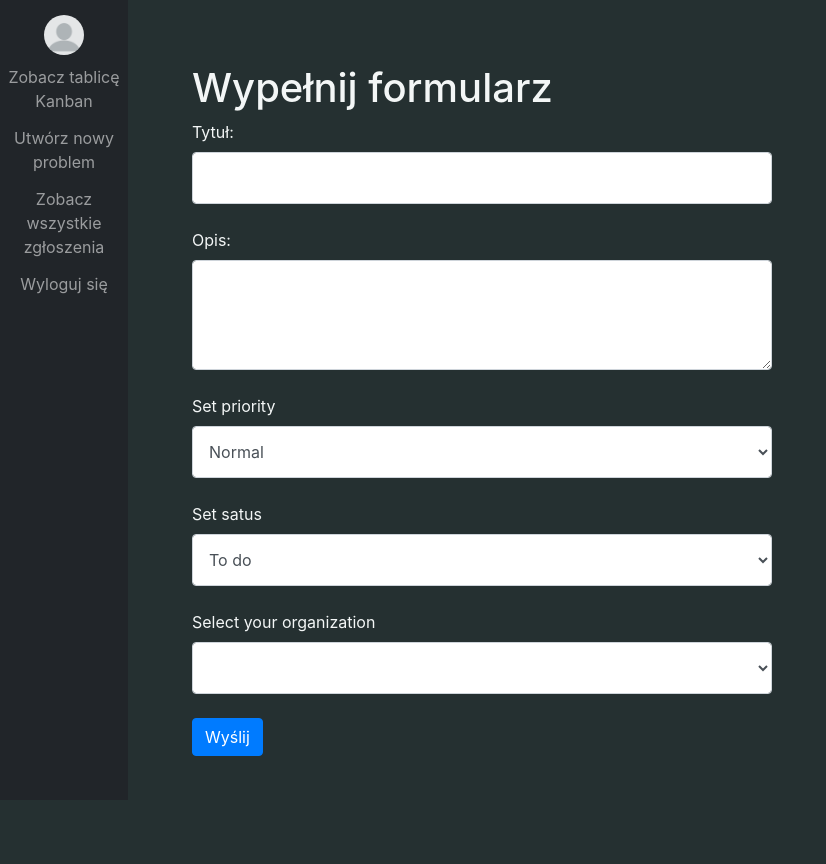
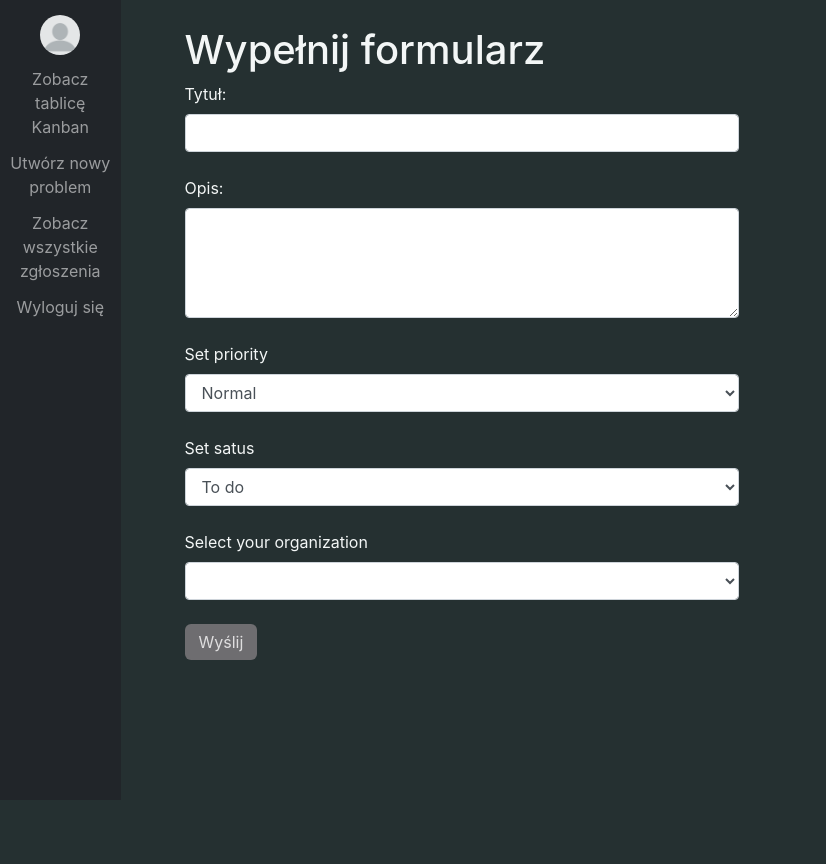
Before and after one commit to AdamJaworski/wwwijs, a Flask app: template templates/create_new_issue.html in a window 1280 px wide. Shown: the whole page, without its empty margins (0-826 px from the left). After the commit the page ends 660 px from the top, so only its background shows below. Run offline with Flask 3, Linux system fonts and the light colour scheme; the template is opened without the code that fills it, so the values that code supplies are empty; parts of the project's set-up code (start-up, migrations or seed data) failed here and were passed over; some libraries are stand-ins or nearby versions.

Commit message:
css rewrite v1

```diff
--- a/static/css/style_common.css
+++ b/static/css/style_common.css
@@ -2,6 +2,53 @@ html, body {
   height: 100%;
 }
 
-* {
-  box-sizing: content-box;
+input {
+    background: rgb(243, 246, 246);
 }
+
+*::-webkit-scrollbar {
+  width: 10px;
+}
+
+*::-webkit-scrollbar-track {
+  background: inherit;
+}
+
+*::-webkit-scrollbar-thumb {
+  background: #676767;
+
+}
+
+*::-webkit-scrollbar-thumb:hover {
+  background: #474646;
+}
+
+body {
+    height: 100%;
+    background: rgb(37, 48, 49);
+    display: flex;
+    flex-direction: row;
+}
+
+body .side-panel {
+    background: #212529;
+    height: 100%;
+    width: 11%;
+    text-align: center;
+    display: flex;
+    flex-direction: column;
+    align-items: center;
+}
+
+.side-panel > * {
+  margin: 5%;
+}
+
+.side-panel > *:first-child {
+    margin-top: 15px;
+}
+
+body .main-panel {
+    width: 100%;
+    color: rgb(243, 246, 246);
+}
--- /dev/null
+++ b/static/css/style_common_buttons.css
@@ -0,0 +1,62 @@
+.profile {
+    background-image: url('blank_profile.jpg');
+    background-size: cover;
+    border: none;
+    padding: 20px;
+    border-radius: 100%;
+}
+
+.side-panel-button {
+    color: rgba(255, 255, 255, .55);
+    text-decoration: none;
+    cursor: pointer;
+}
+
+.side-panel-button:hover {
+    color: rgba(255, 255, 255, .75);
+    text-decoration: none;
+}
+
+.side-panel-button-static {
+    cursor: pointer;
+    color: rgba(255, 255, 255, .95);
+}
+
+.side-panel-active-button {
+    color: rgba(255, 255, 255, .155);
+    text-decoration: none;
+    cursor: pointer;
+}
+
+.side-panel-active-button.selected {
+    color: rgba(255, 255, 255, .95);
+}
+
+.action-button {
+    padding: 6px 14px;
+    font-family: -apple-system, BlinkMacSystemFont, 'Roboto', sans-serif;
+    border-radius: 6px;
+    border: none;
+    background: #6E6D70;
+    color: #DFDEDF;
+}
+
+.action-button:focus {
+  box-shadow: inset 0px 0.8px 0px -0.25px rgba(255, 255, 255, 0.2), 0px 0.5px 1px rgba(0, 0, 0, 0.1), 0px 0px 0px 3.5px rgba(58, 108, 217, 0.5);
+  outline: 0;
+}
+
+.close {
+    position: absolute;
+    top: 1%;
+    right: 2%;
+    color: #aaa;
+    font-size: 28px;
+    font-weight: bold;
+}
+
+.close:hover, .close:focus {
+    color: black;
+    text-decoration: none;
+    cursor: pointer;
+}
--- a/static/css/style_create_new_issue.css
+++ b/static/css/style_create_new_issue.css
@@ -1,68 +1,7 @@
-.create_new_issue {
-height: 100%;
-background: rgb(37, 48, 49);
-display: flex;
-flex-direction: row;
-}
-
-.create_new_issue .side_panel {
-    height: 100%;
-    width: 10%;
-    text-align: center;
-    background: #212529;
-    display: flex;
-    flex-direction: column;
-    align-items: center;
-}
-
-.side_panel > * {
-margin: 5%;
-}
-
-.side_panel > *:first-child {
-  margin-top: 15px;
-}
-
-.form_div {
-    background: rgb(37, 48, 49);
-    color: rgb(243, 246, 246);
-    height: 100%;
+.form-div {
+    height: 80%;
     display: flex;
     flex-direction: row;
-    margin: 5%;
+    margin-left: 5%;
+    margin-top: 2%;
 }
-
-a {
-    color: rgba(255, 255, 255, .55);
-    text-decoration: none;
-}
-
-a:hover {
-    color: rgba(255, 255, 255, .75);
-    text-decoration: none;
-}
-
-.button {
-    background-image: url('blank_profile.jpg');
-    background-size: cover;
-    border: none;
-    color: white;
-    padding: 20px;
-    text-align: center;
-    text-decoration: none;
-    display: inline-block;
-    font-size: 16px;
-    margin: 4px 2px;
-    border-radius: 100%;
-}
-
-.a-like {
-    color: rgba(255, 255, 255, .55);
-    text-decoration: none;
-    cursor: pointer;
-}
-
-.a-like:hover {
-    color: rgba(255, 255, 255, .75);
-    text-decoration: none;
-}
--- a/static/js/script_common.js
+++ b/static/js/script_common.js
@@ -1,3 +1,7 @@
+function href_js(page) {
+    window.location.href = page;
+}
+
 function logout() {
     fetch('/logout', {
         method: 'POST',
@@ -5,7 +9,7 @@ function logout() {
             'Content-Type': 'application/json'
         }
     })
-    window.location.href = '/login'
+    window.location.href = '/login';
 }
 
 const REFRESH_INTERVAL = 14 * 60 * 1000;
--- a/static/js/script_dashboard_events.js
+++ b/static/js/script_dashboard_events.js
@@ -6,7 +6,7 @@ function toggleSelectedState(event, org) {
     if (currentOrg == org)
         return
     currentOrg = org
-    const items = document.querySelectorAll('.org_button');
+    const items = document.querySelectorAll('.side-panel-active-button');
     items.forEach(item => item.classList.remove('selected'));
 
     const element = event.target;
--- a/static/js/script_dashboard_posts.js
+++ b/static/js/script_dashboard_posts.js
@@ -83,7 +83,7 @@ function updateOrgs() {
             }
             data.orgs.forEach(org => {
                 var orgDiv = document.createElement('div');
-                orgDiv.className = 'org_button';
+                orgDiv.className = 'side-panel-active-button';
                 orgDiv.id = org;
                 orgDiv.onclick = (event) => toggleSelectedState(event, org);
                 orgDiv.innerText = org;
--- a/templates/create_new_issue.html
+++ b/templates/create_new_issue.html
@@ -7,24 +7,21 @@
     <title>Formularz</title>
     <link rel="stylesheet" href="https://stackpath.bootstrapcdn.com/bootstrap/4.3.1/css/bootstrap.min.css">
     <link rel="stylesheet" href="{{ url_for('static', filename='css/style_create_new_issue.css') }}">
+    <link rel="stylesheet" href="{{ url_for('static', filename='css/style_common_buttons.css') }}">
     <link rel="stylesheet" href="{{ url_for('static', filename='css/style_common.css') }}">
     <script src="{{ url_for('static', filename='js/script_common.js') }}"></script>
 </head>
 
-<body class = "create_new_issue">
-    <div class="side_panel">
-        <button id="profile" class="button"></button>
-        <a href="/dashboard">Zobacz tablicę Kanban</a>
-        <a href="/create_new_issue">Utwórz nowy problem</a>
-        <a href="/view_all_tasks">Zobacz wszystkie zgłoszenia</a>
-        <div class="a-like" onclick='logout()'>Wyloguj się</div>
-        <!--
-        <div class="div_button" onclick="openJoinOrgModal('create')">Stwórz organizację</div>
-        <div class="div_button" onclick="openJoinOrgModal('join')">Dołącz do organizacji</div>
-        -->
+<body class="create_new_issue">
+    <div class="side-panel">
+        <button id="profile" class="profile"></button>
+        <div class="side-panel-button" onclick='href_js("/dashboard")'>Zobacz tablicę Kanban</div>
+        <div class="side-panel-button" onclick='href_js("/create_new_issue")'>Utwórz nowy problem</div>
+        <div class="side-panel-button" onclick='href_js("/view_all_tasks")'>Zobacz wszystkie zgłoszenia</div>
+        <div class="side-panel-button" onclick='logout()'>Wyloguj się</div>
     </div>
-    <div class="form_div">
 
+    <div class="main-panel form-div">
         <form method="POST" action="/create_new_issue">
             <h1>Wypełnij formularz</h1>
             <label for="title">Tytuł:</label>
@@ -56,7 +53,7 @@
                 {% endfor %}
             </select>
             <br>
-            <button type="submit" class="btn btn-primary">Wyślij</button>
+            <button type="submit" class="action-button">Wyślij</button>
         </form>
     </div>
 
```
Also changed, not shown: static/css/style_dashboard.css (+32 -65 lines), static/css/style_dashboard_buttons.css (deleted, +0 -97 lines), templates/dashboard.html (+24 -19 lines), templates/view_all_tasks.html (+6 -5 lines).
